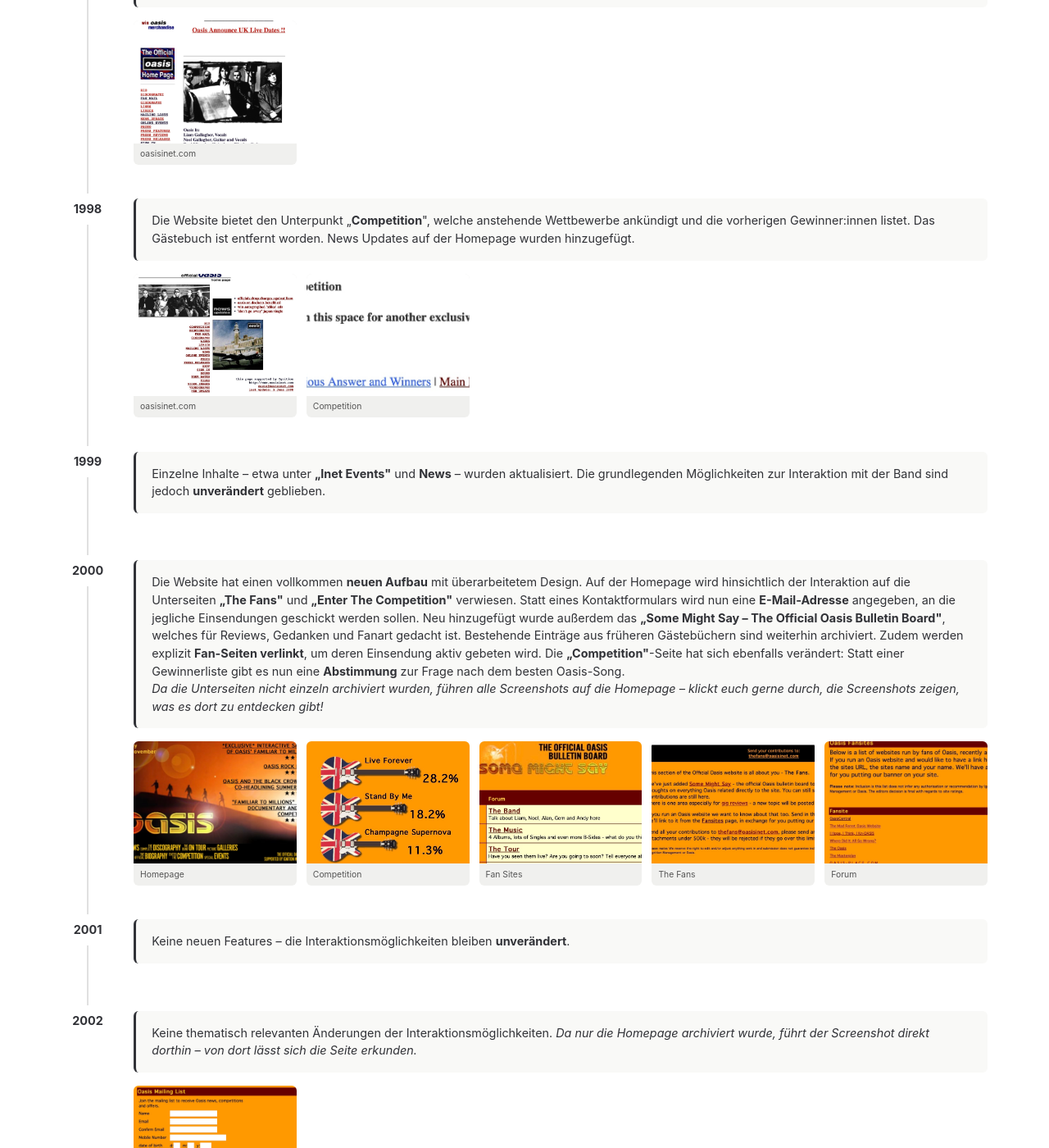
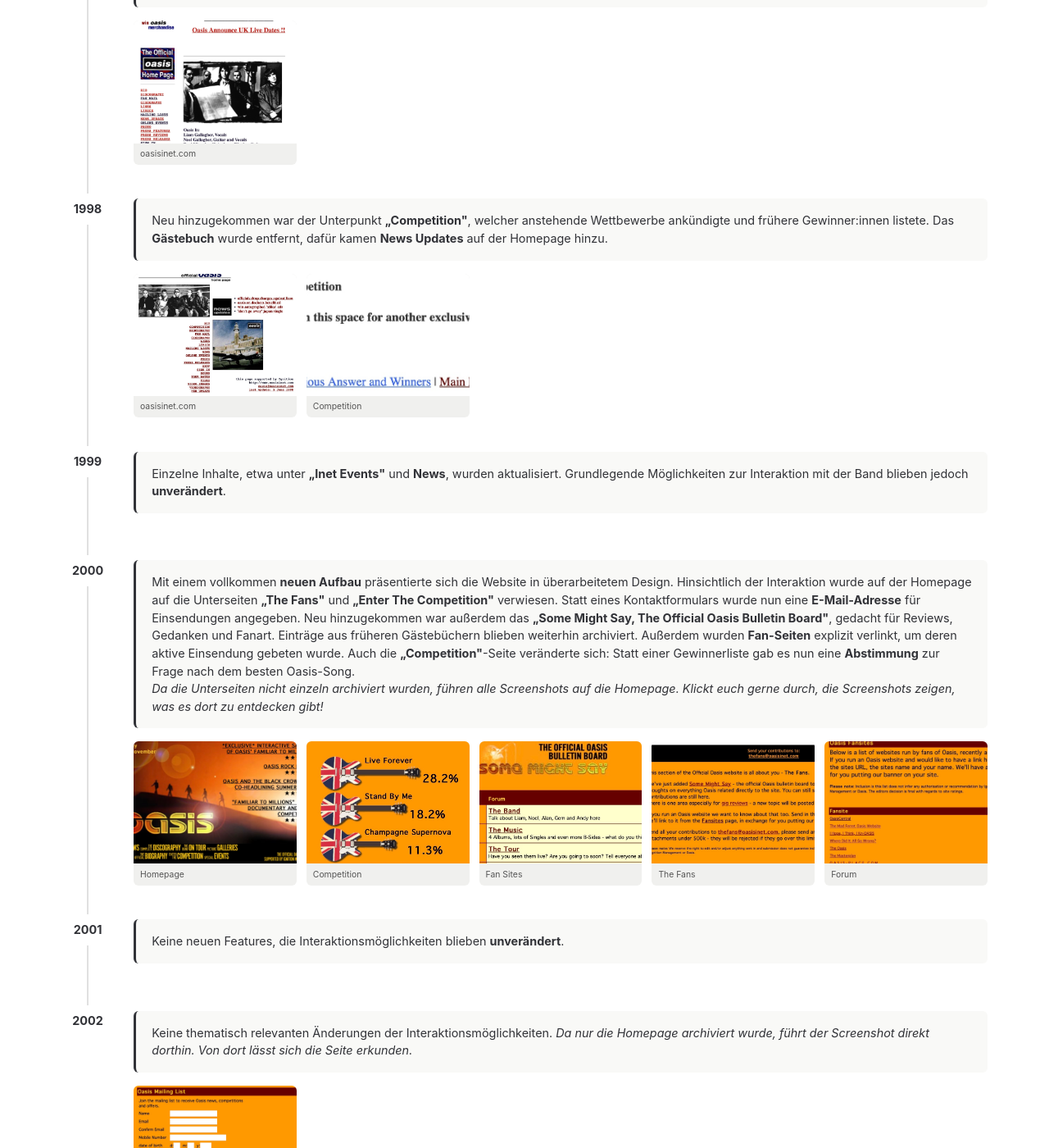
Before and after one commit to livklivk/Bands, a Jekyll site: the page built from _pages/bands/oasis.html, in a window 1280 px wide and 1400 px high, scrolled down 1038 px. Shown: the whole window at 82% size. Built offline with Jekyll 4.4.1, drawn with Linux system fonts in a browser that asks for light colours; some of the changed text lies outside the part shown.

Commit message:
Texte überarbeitet: Bindestriche entfernt, keine Sätze mit 'Die'
Co-Authored-By: Claude Sonnet 4.6 <noreply@anthropic.com>

```diff
--- a/_pages/bands/oasis.html
+++ b/_pages/bands/oasis.html
@@ -14,9 +14,9 @@ permalink: /bands/oasis/
   <div class="zeitstrahl__inhalt">
 
     <div class="update">
-      <p class="update__text">Die Website bietet eine „Sign Up" Seite, in der man seine persönlichen Daten angeben kann, um auf eine Mailing Liste gesetzt zu werden. Zusätzlich ermöglicht die Anmeldung die Teilnahme an Wettbewerben, Neuigkeiten per E-Mail und weitere „Benefits". Umgekehrt gibt es die Möglichkeit, über ein Kontaktformular persönliche Nachrichten an die Band zu schicken.</p>
-      <p class="update__text">Zwei weitere Seiten mit dem übergeordneten Titel „Fan Club" bieten weitere Möglichkeiten. Über die Seite „Mailing Lists &amp; Newsgroups" wird man auf die Möglichkeit von Updates per physischer Post oder per Mail hingewiesen. Des Weiteren verweist die Seite auf ein Forum, sowie ein Gästebuch zum Austausch persönlicher Meinungen.</p>
-      <p class="update__text">Die Seite „On-Line Events" verlinkt Live Broadcasts, sowie online Chat Sessions, die direkten Kontakt zur Band ermöglichen sollten.</p>
+      <p class="update__text">Über eine <strong>„Sign Up"</strong> Seite konnten Fans ihre persönlichen Daten angeben, um auf eine <strong>Mailing-Liste</strong> gesetzt zu werden. Zusätzlich ermöglichte die Anmeldung die Teilnahme an Wettbewerben, Neuigkeiten per E-Mail und weitere <strong>„Benefits"</strong>. Über ein <strong>Kontaktformular</strong> ließen sich außerdem persönliche Nachrichten direkt an die Band schicken.</p>
+      <p class="update__text">Unter dem übergeordneten Titel <strong>„Fan Club"</strong> gab es weitere Möglichkeiten. Auf der Seite <strong>„Mailing Lists &amp; Newsgroups"</strong> wurde auf Updates per physischer Post oder per E-Mail hingewiesen. Außerdem wurden ein <strong>Forum</strong> sowie ein <strong>Gästebuch</strong> zum Austausch persönlicher Meinungen verlinkt.</p>
+      <p class="update__text">Auf der Seite <strong>„On-Line Events"</strong> wurden <strong>Live Broadcasts</strong> sowie online <strong>Chat Sessions</strong> verlinkt, die Fans direkten Kontakt zur Band ermöglichen sollten.</p>
     </div>
 
     <div class="screenshot-grid">
@@ -38,7 +38,7 @@ permalink: /bands/oasis/
       </a>
       <a class="screenshot-item" href="https://web.archive.org/web/1996/http://controlroom.com/" target="_blank" rel="noopener">
         <img src="{{ '/assets/img/screenshots/oasis/1996/controlroom.jpg' | relative_url }}" alt="ControlRoom">
-        <span class="screenshot-item__label">ControlRoom – Oasis Guestbook</span>
+        <span class="screenshot-item__label">ControlRoom Oasis Guestbook</span>
       </a>
     </div>
 
@@ -52,7 +52,7 @@ permalink: /bands/oasis/
   </div>
   <div class="zeitstrahl__inhalt">
     <div class="update">
-      <p class="update__text">Das Layout der Homepage wurde überarbeitet, die Möglichkeiten der Interaktion mit der Band blieben jedoch unverändert.</p>
+      <p class="update__text">Das Layout der Homepage wurde überarbeitet, die Möglichkeiten der Interaktion mit der Band blieben jedoch <strong>unverändert</strong>.</p>
     </div>
     <div class="screenshot-grid">
       <a class="screenshot-item" href="https://web.archive.org/web/19970627020116/http://www.oasisinet.com/" target="_blank" rel="noopener">
@@ -70,7 +70,7 @@ permalink: /bands/oasis/
   </div>
   <div class="zeitstrahl__inhalt">
     <div class="update">
-      <p class="update__text">Die Website bietet den Unterpunkt „<strong>Competition</strong>", welche anstehende Wettbewerbe ankündigt und die vorherigen Gewinner:innen listet. Das Gästebuch ist entfernt worden. News Updates auf der Homepage wurden hinzugefügt.</p>
+      <p class="update__text">Neu hinzugekommen war der Unterpunkt <strong>„Competition"</strong>, welcher anstehende Wettbewerbe ankündigte und frühere Gewinner:innen listete. Das <strong>Gästebuch</strong> wurde entfernt, dafür kamen <strong>News Updates</strong> auf der Homepage hinzu.</p>
     </div>
     <div class="screenshot-grid">
       <a class="screenshot-item" href="https://web.archive.org/web/19980613225057/http://www.oasisinet.com/" target="_blank" rel="noopener">
@@ -92,7 +92,7 @@ permalink: /bands/oasis/
   </div>
   <div class="zeitstrahl__inhalt">
     <div class="update">
-      <p class="update__text">Einzelne Inhalte – etwa unter <strong>„Inet Events"</strong> und <strong>News</strong> – wurden aktualisiert. Die grundlegenden Möglichkeiten zur Interaktion mit der Band sind jedoch <strong>unverändert</strong> geblieben.</p>
+      <p class="update__text">Einzelne Inhalte, etwa unter <strong>„Inet Events"</strong> und <strong>News</strong>, wurden aktualisiert. Grundlegende Möglichkeiten zur Interaktion mit der Band blieben jedoch <strong>unverändert</strong>.</p>
     </div>
   </div>
 </div>
@@ -104,8 +104,8 @@ permalink: /bands/oasis/
   </div>
   <div class="zeitstrahl__inhalt">
     <div class="update">
-      <p class="update__text">Die Website hat einen vollkommen <strong>neuen Aufbau</strong> mit überarbeitetem Design. Auf der Homepage wird hinsichtlich der Interaktion auf die Unterseiten <strong>„The Fans"</strong> und <strong>„Enter The Competition"</strong> verwiesen. Statt eines Kontaktformulars wird nun eine <strong>E-Mail-Adresse</strong> angegeben, an die jegliche Einsendungen geschickt werden sollen. Neu hinzugefügt wurde außerdem das <strong>„Some Might Say – The Official Oasis Bulletin Board"</strong>, welches für Reviews, Gedanken und Fanart gedacht ist. Bestehende Einträge aus früheren Gästebüchern sind weiterhin archiviert. Zudem werden explizit <strong>Fan-Seiten verlinkt</strong>, um deren Einsendung aktiv gebeten wird. Die <strong>„Competition"</strong>-Seite hat sich ebenfalls verändert: Statt einer Gewinnerliste gibt es nun eine <strong>Abstimmung</strong> zur Frage nach dem besten Oasis-Song.</p>
-      <p class="update__text"><em>Da die Unterseiten nicht einzeln archiviert wurden, führen alle Screenshots auf die Homepage – klickt euch gerne durch, die Screenshots zeigen, was es dort zu entdecken gibt!</em></p>
+      <p class="update__text">Mit einem vollkommen <strong>neuen Aufbau</strong> präsentierte sich die Website in überarbeitetem Design. Hinsichtlich der Interaktion wurde auf der Homepage auf die Unterseiten <strong>„The Fans"</strong> und <strong>„Enter The Competition"</strong> verwiesen. Statt eines Kontaktformulars wurde nun eine <strong>E-Mail-Adresse</strong> für Einsendungen angegeben. Neu hinzugekommen war außerdem das <strong>„Some Might Say, The Official Oasis Bulletin Board"</strong>, gedacht für Reviews, Gedanken und Fanart. Einträge aus früheren Gästebüchern blieben weiterhin archiviert. Außerdem wurden <strong>Fan-Seiten</strong> explizit verlinkt, um deren aktive Einsendung gebeten wurde. Auch die <strong>„Competition"</strong>-Seite veränderte sich: Statt einer Gewinnerliste gab es nun eine <strong>Abstimmung</strong> zur Frage nach dem besten Oasis-Song.</p>
+      <p class="update__text"><em>Da die Unterseiten nicht einzeln archiviert wurden, führen alle Screenshots auf die Homepage. Klickt euch gerne durch, die Screenshots zeigen, was es dort zu entdecken gibt!</em></p>
     </div>
     <div class="screenshot-grid">
       <a class="screenshot-item" href="https://web.archive.org/web/20001203035400/http://www.oasisinet.com/" target="_blank" rel="noopener">
@@ -139,7 +139,7 @@ permalink: /bands/oasis/
   </div>
   <div class="zeitstrahl__inhalt">
     <div class="update">
-      <p class="update__text">Keine neuen Features – die Interaktionsmöglichkeiten bleiben <strong>unverändert</strong>.</p>
+      <p class="update__text">Keine neuen Features, die Interaktionsmöglichkeiten blieben <strong>unverändert</strong>.</p>
     </div>
   </div>
 </div>
@@ -151,7 +151,7 @@ permalink: /bands/oasis/
   </div>
   <div class="zeitstrahl__inhalt">
     <div class="update">
-      <p class="update__text">Keine thematisch relevanten Änderungen der Interaktionsmöglichkeiten. <em>Da nur die Homepage archiviert wurde, führt der Screenshot direkt dorthin – von dort lässt sich die Seite erkunden.</em></p>
+      <p class="update__text">Keine thematisch relevanten Änderungen der Interaktionsmöglichkeiten. <em>Da nur die Homepage archiviert wurde, führt der Screenshot direkt dorthin. Von dort lässt sich die Seite erkunden.</em></p>
     </div>
     <div class="screenshot-grid">
       <a class="screenshot-item" href="https://web.archive.org/web/20021201085822/http://www.oasisinet.com/" target="_blank" rel="noopener">
```
Also changed, not shown: _pages/bands/one-direction.html (+6 -6 lines).
